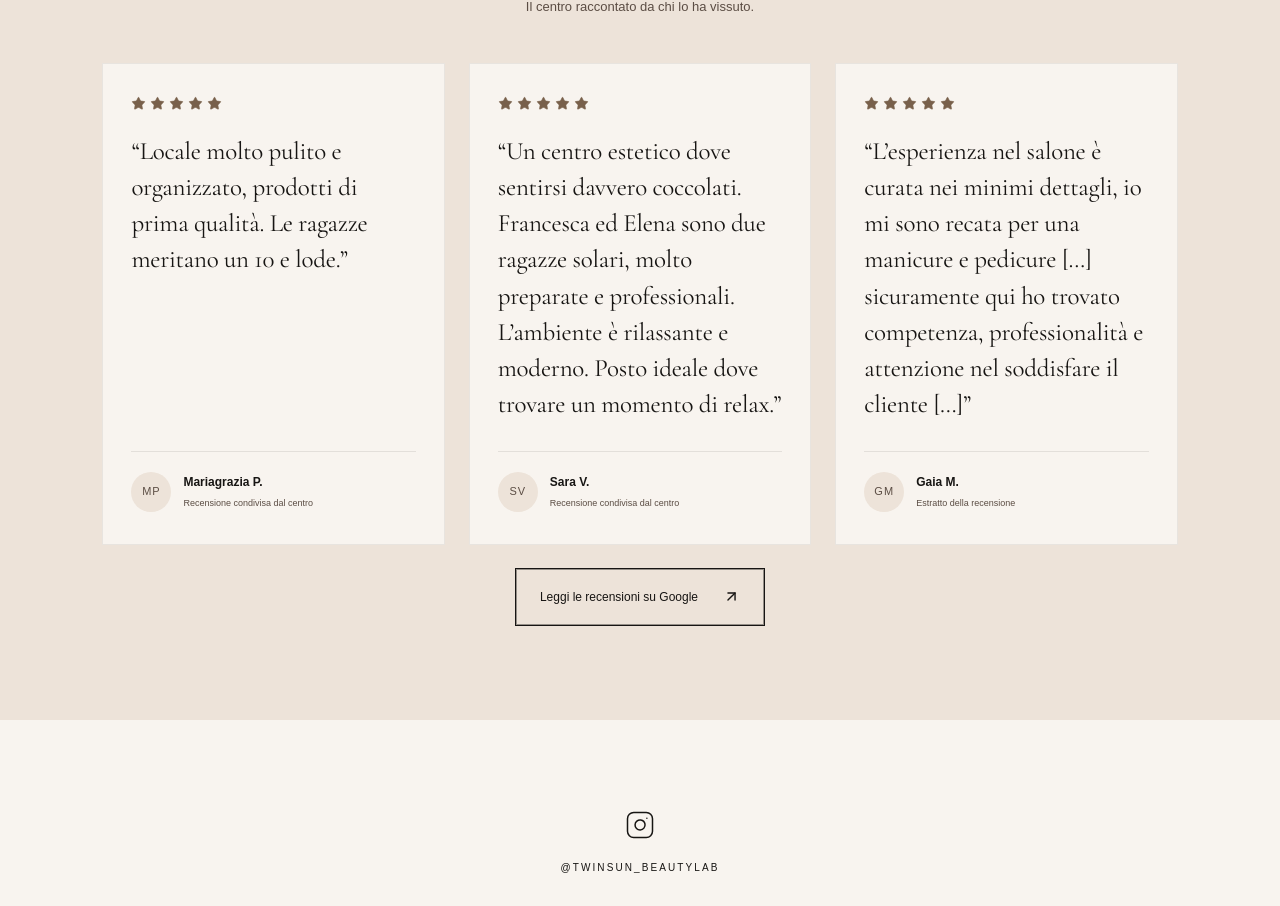
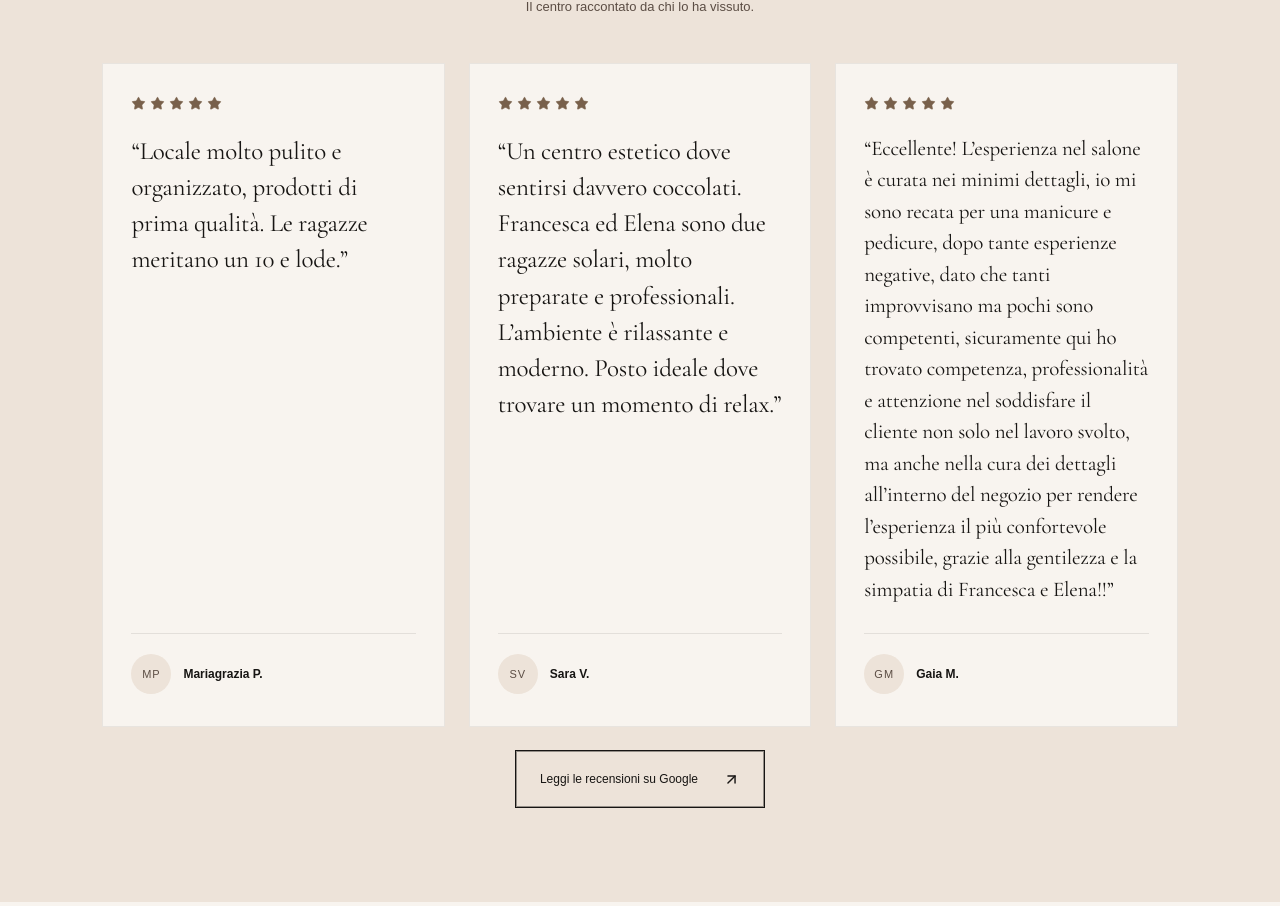
Before and after one commit to Biscoooo/twinsun_beautylab, a React (Vite) app: page / in a window 1280 px wide. Shown: the part 5036-5942 px from the top of the page. Built offline with nearby package versions, Linux system fonts and the light colour scheme.

Commit message:
Show complete customer reviews without excerpt notes

```diff
--- a/src/data.js
+++ b/src/data.js
@@ -104,28 +104,25 @@ export const gallery = [
   },
 ];
 // Trascrizioni dalle immagini di recensioni condivise dall’utente dal profilo ufficiale.
-// Le omissioni sono indicate con […]; nessuna data o verifica Google viene attribuita.
+// Nessuna data o verifica Google viene attribuita alle testimonianze.
 export const reviews = [
   {
     author: "Mariagrazia P.",
     initials: "MP",
     rating: 5,
     text: "Locale molto pulito e organizzato, prodotti di prima qualità. Le ragazze meritano un 10 e lode.",
-    excerpt: false,
   },
   {
     author: "Sara V.",
     initials: "SV",
     rating: 5,
     text: "Un centro estetico dove sentirsi davvero coccolati. Francesca ed Elena sono due ragazze solari, molto preparate e professionali. L’ambiente è rilassante e moderno. Posto ideale dove trovare un momento di relax.",
-    excerpt: false,
   },
   {
     author: "Gaia M.",
     initials: "GM",
     rating: 5,
-    text: "L’esperienza nel salone è curata nei minimi dettagli, io mi sono recata per una manicure e pedicure […] sicuramente qui ho trovato competenza, professionalità e attenzione nel soddisfare il cliente […]",
-    excerpt: true,
+    text: "Eccellente! L’esperienza nel salone è curata nei minimi dettagli, io mi sono recata per una manicure e pedicure, dopo tante esperienze negative, dato che tanti improvvisano ma pochi sono competenti, sicuramente qui ho trovato competenza, professionalità e attenzione nel soddisfare il cliente non solo nel lavoro svolto, ma anche nella cura dei dettagli all’interno del negozio per rendere l’esperienza il più confortevole possibile, grazie alla gentilezza e la simpatia di Francesca e Elena!!",
   },
 ];
 
--- a/src/main.jsx
+++ b/src/main.jsx
@@ -522,7 +522,10 @@ function App() {
           </div>
           <div className="review-grid">
             {reviews.map((review) => (
-              <figure className="review-card reveal" key={review.author}>
+              <figure
+                className={`review-card reveal${review.text.length > 350 ? " review-card-long" : ""}`}
+                key={review.author}
+              >
                 <span
                   className="review-stars"
                   role="img"
@@ -547,11 +550,6 @@ function App() {
                   </span>
                   <span>
                     <cite>{review.author}</cite>
-                    <small>
-                      {review.excerpt
-                        ? "Estratto della recensione"
-                        : "Recensione condivisa dal centro"}
-                    </small>
                   </span>
                 </figcaption>
               </figure>
--- a/src/style.css
+++ b/src/style.css
@@ -1881,3 +1881,7 @@ h2 {
     margin-top: 32px;
   }
 }
+.reviews .review-card-long blockquote p {
+  font-size: 21px;
+  line-height: 1.5;
+}
```
Also changed, not shown: 1 other file (tests, documents, lock files or other folders).
